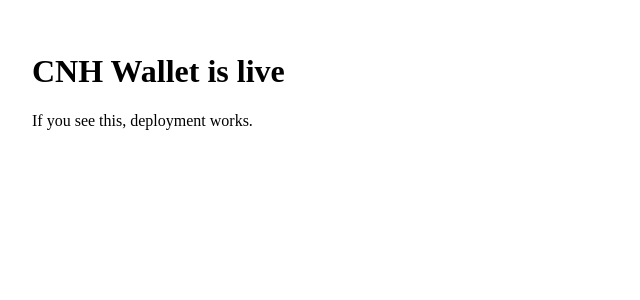
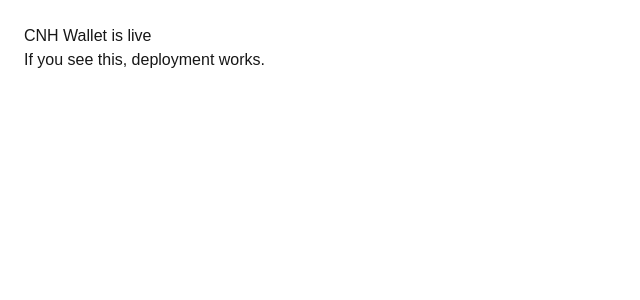
Before and after one commit to Christiouk/cnh-wallet, a Next.js app: page / in a window 1280 px wide. Shown: the top 300 px of the page, without its empty margins (0-640 px from the left). Built offline with nearby package versions, Linux system fonts and the light colour scheme; no server answers.

Commit message:
Update layout.tsx

```diff
--- a/app/layout.tsx
+++ b/app/layout.tsx
@@ -1,6 +1,11 @@
-'use client';
+import './globals.css';
+import type { Metadata } from 'next';
+import { PrivyProvider } from '@privy-io/react-auth';
 
-import { PrivyProvider } from '@privy-io/react-auth';
+export const metadata: Metadata = {
+  title: 'CNH Wallet',
+  description: 'CNH Wallet',
+};
 
 export default function RootLayout({ children }: { children: React.ReactNode }) {
   return (
@@ -8,7 +13,12 @@ export default function RootLayout({ children }: { children: React.ReactNode })
       <body>
         <PrivyProvider
           appId={process.env.NEXT_PUBLIC_PRIVY_APP_ID!}
-          config={{ loginMethods: ['email', 'google', 'apple'] }}
+          config={{
+            loginMethods: ['email', 'wallet'],
+            appearance: {
+              theme: 'dark',
+            },
+          }}
         >
           {children}
         </PrivyProvider>
```
